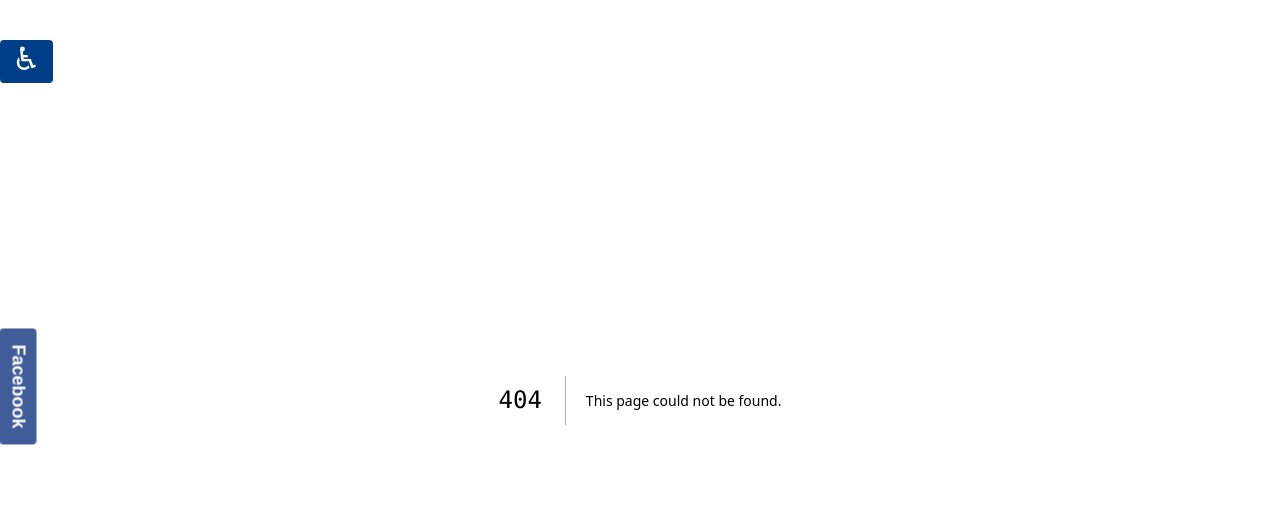
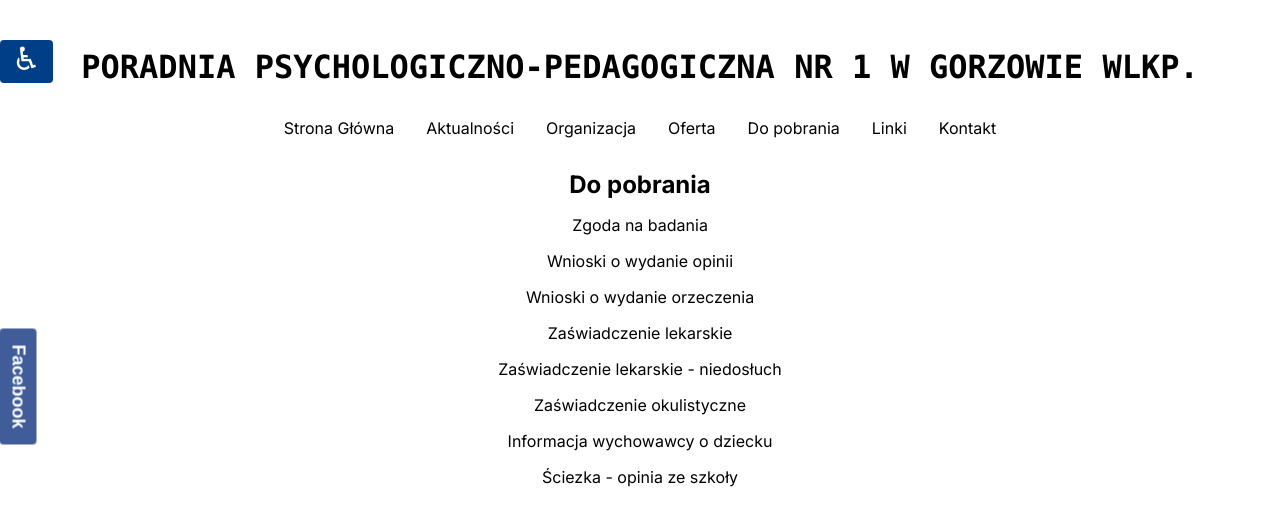
Before and after one commit to Madejczyk/ppp1gorzow, a Next.js app: page /dopobrania in a window 1280 px wide. Before the commit this address had no page. Shown: the top 524 px of the page. Built offline with nearby package versions, Linux system fonts and the light colour scheme.

Commit message:
add another pages

```diff
--- /dev/null
+++ b/app/dopobrania/page.tsx
@@ -0,0 +1,49 @@
+import Link from "next/link";
+import { Header } from "../common/Header";
+
+export default function Dopobrania() {
+    return <main>
+        <Header />
+        <h2>{"Do pobrania"}</h2>
+        <Link
+            href="/pliki/Zgoda_na_badania.doc"
+            target="_blank"
+            rel="noopener noreferrer"
+        >Zgoda na badania</Link>
+        <Link
+            href="/pliki/Wniosek_o_wydanie_opinii.doc"
+            target="_blank"
+            rel="noopener noreferrer"
+        >Wnioski o wydanie opinii</Link>
+        <Link
+            href="/pliki/Wniosek_o_wydanie_orzeczenia.docx"
+            target="_blank"
+            rel="noopener noreferrer"
+        >Wnioski o wydanie orzeczenia</Link>
+        <Link
+            href="/pliki/Zaświadczenie_lekarskie.doc"
+            target="_blank"
+            rel="noopener noreferrer"
+        >Zaświadczenie lekarskie</Link>
+        <Link
+            href="/pliki/Zaświadczenie_lekarskie_niedosłuch.pdf"
+            target="_blank"
+            rel="noopener noreferrer"
+        >Zaświadczenie lekarskie - niedosłuch</Link>
+        <Link
+            href="/pliki/Zaświadczenie_okulistyczne.pdf"
+            target="_blank"
+            rel="noopener noreferrer"
+        >Zaświadczenie okulistyczne</Link>
+        <Link
+            href="/pliki/Informacja_wychowawcy_o_dziecku.docx"
+            target="_blank"
+            rel="noopener noreferrer"
+        >Informacja wychowawcy o dziecku</Link>
+        <Link
+            href="/pliki/Ściezka-opinia_ze_szkoły.doc"
+            target="_blank"
+            rel="noopener noreferrer"
+        >Ściezka - opinia ze szkoły</Link>
+    </main>
+}
```
Also changed, not shown: app/aktualnosci/page.tsx (added, +43 -0 lines), app/api/revalidate/route.ts (added, +31 -0 lines), app/kadra/page.tsx (added, +27 -0 lines), app/kontakt/page.tsx (added, +12 -0 lines), app/linki/page.tsx (added, +27 -0 lines), app/oferta/page.tsx (added, +14 -0 lines), app/organizacja/page.tsx (added, +35 -0 lines), app/studio/[[...index]]/page.tsx (added, +17 -0 lines).
